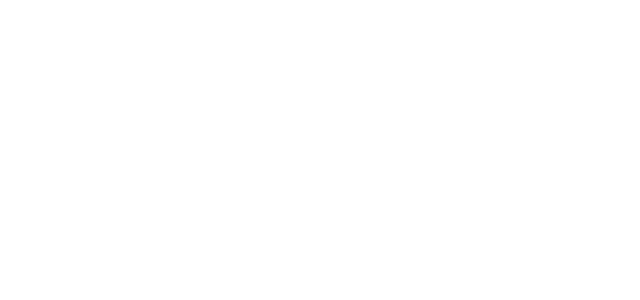
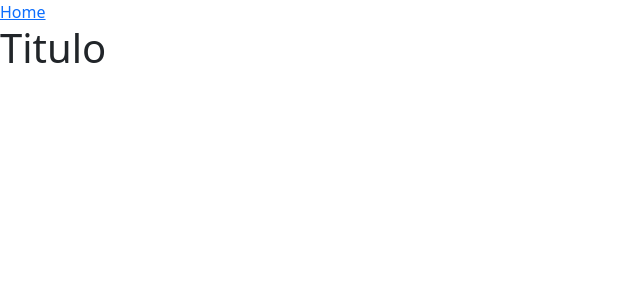
Before and after one commit to Capitanalgosa/template-react-basic, a React (Create React App) app: page / in a window 1280 px wide. Shown: the top 300 px of the page, without its empty margins (0-640 px from the left). Built offline with nearby package versions, Linux system fonts and the light colour scheme.

Commit message:
primera configuracion basica

```diff
--- a/src/components/Content.jsx
+++ b/src/components/Content.jsx
@@ -1,7 +1,10 @@
 import React from 'react';
+import Title from './../partials/Title'
 
 export default function Content(props) {
     return (
-        <div></div>
+        <div>
+            <Title.Main data="Titulo"/>
+        </div>
     )
 }
--- a/src/components/Navigation.jsx
+++ b/src/components/Navigation.jsx
@@ -1,5 +1,15 @@
+import React from "react";
+import { BrowserRouter as Router, Switch, Route, Link } from "react-router-dom";
+import Content from "./Content";
 export default function Navigation() {
-    return (
-        <div></div>
-    )
+  return (
+    <Router>
+      <Link to="/home">Home</Link>
+      <Switch>
+        <Route path="/">
+          <Content />
+        </Route>
+      </Switch>
+    </Router>
+  );
 }
--- /dev/null
+++ b/src/partials/Title.jsx
@@ -0,0 +1,10 @@
+const Title = {}
+
+Title.Main = function (props) {
+    return (
+        <h1>{props.data}</h1>
+    )
+}
+
+
+export default Title;
```
